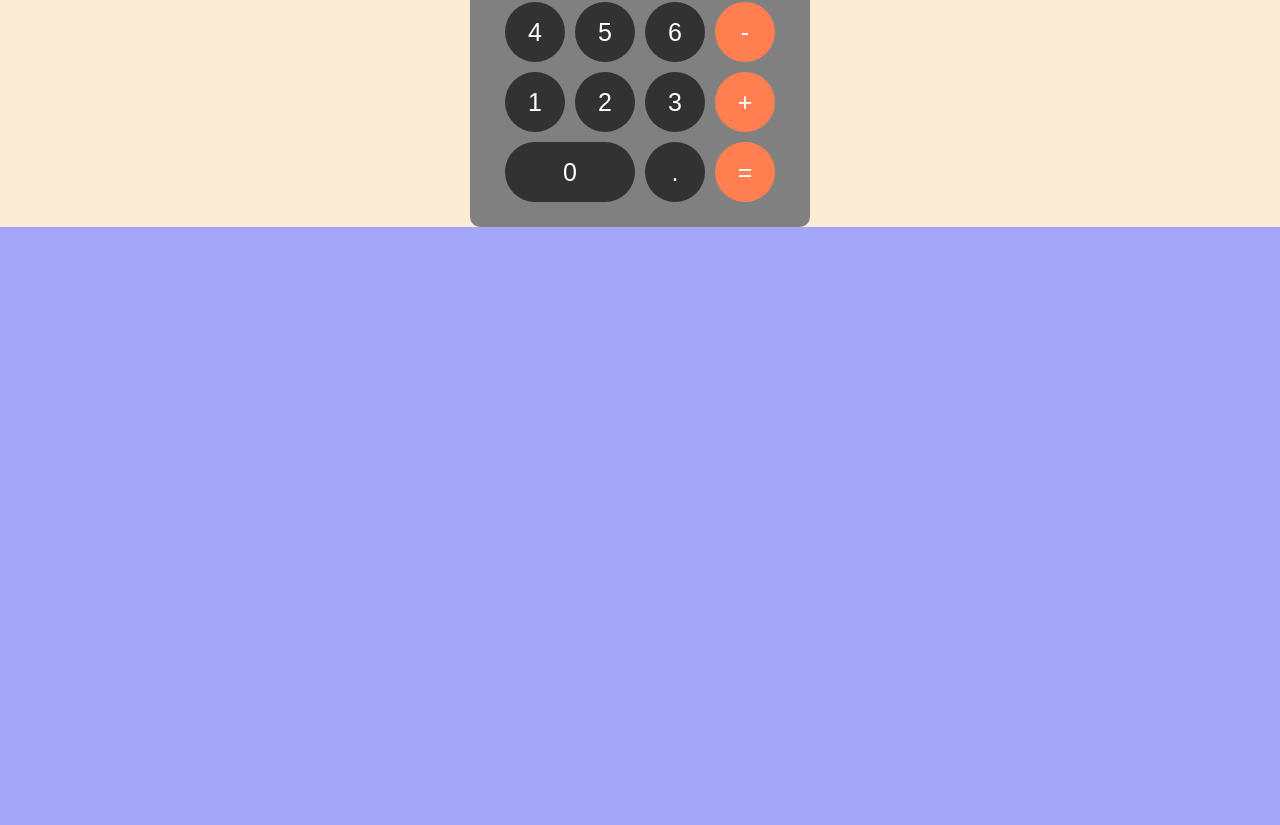
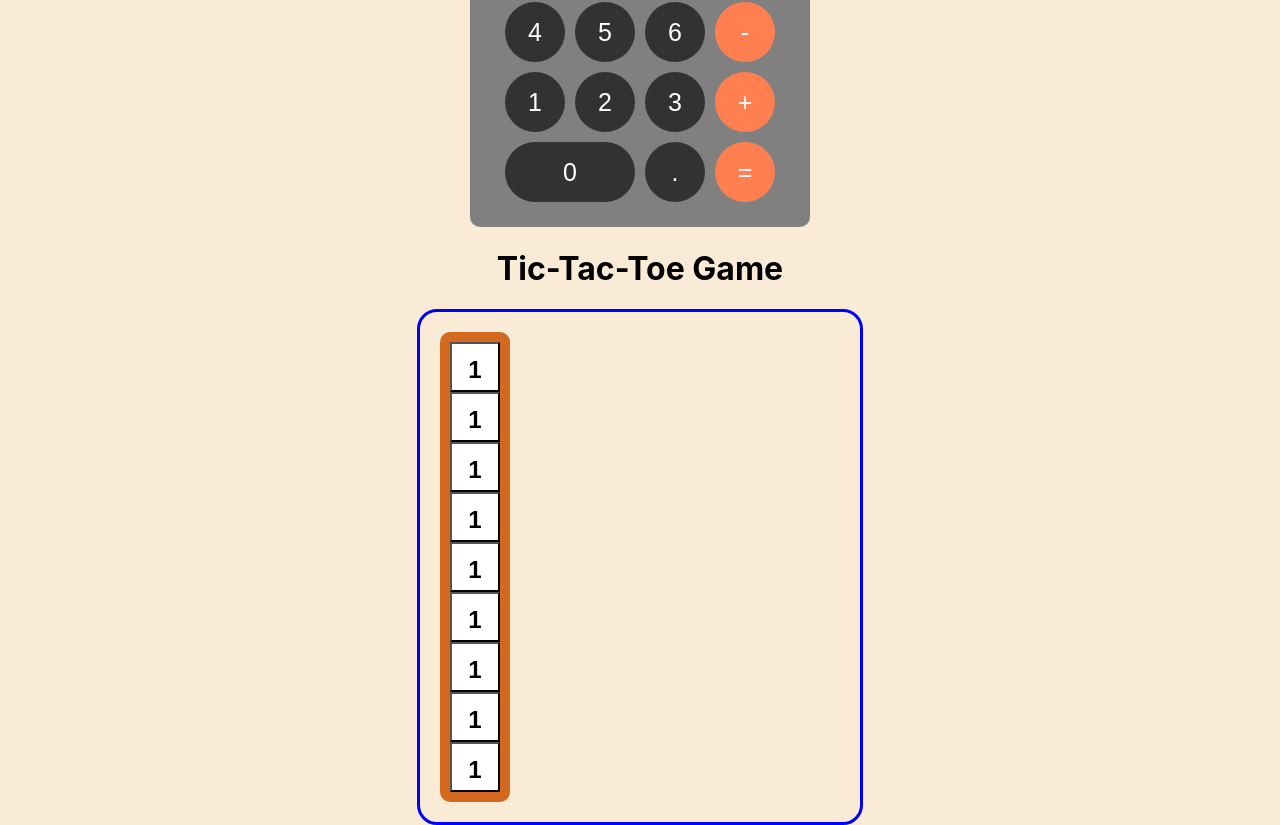
Before and after one commit to chendh/my-react-app, a React (Create React App) app: page / in a window 1280 px wide. Shown: the part 848-1673 px from the top of the page. Before the commit the page ends 1075 px from the top, so only its background shows below. Built offline with nearby package versions, Linux system fonts and the light colour scheme.

Commit message:
feat: Add Tic-Tac-Toe game component

```diff
--- a/src/App.js
+++ b/src/App.js
@@ -2,6 +2,7 @@ import "./App.css";
 import MyRGBPanel from "./components/rgb-panel/MyRGBPanel"
 import MySlider from "./components/rgb-panel/MySlider";
 import MyCalculator from "./components/calculator/MyCalculator";
+import TicTacToe from "./components/tic-tac-toe/TicTacToe";
 
 function App() {
   return (
@@ -12,6 +13,8 @@ function App() {
       <MyRGBPanel />
       <h1>MyCalculator</h1>
       <MyCalculator />
+      <h1>Tic-Tac-Toe Game</h1>
+      <TicTacToe />
     </div>
   );
 }
--- /dev/null
+++ b/src/components/tic-tac-toe/Board.js
@@ -0,0 +1,26 @@
+import React from "react";
+import Square from "./Square";
+import "./tictactoe.css";
+
+function Board() {
+  return (
+    <div className="tic-tac-toe-board">
+        <div className="board-row">
+            <Square>1</Square>
+            <Square>2</Square>
+            <Square>3</Square>
+        </div>
+        <div className="board-row">
+            <Square>1</Square>
+            <Square>2</Square>
+            <Square>3</Square>
+        </div>
+        <div className="board-row">
+            <Square>1</Square>
+            <Square>2</Square>
+            <Square>3</Square>
+        </div>
+    </div>
+  );
+}
+export default Board;
--- /dev/null
+++ b/src/components/tic-tac-toe/Square.js
@@ -0,0 +1,12 @@
+import React from "react";
+import "./tictactoe.css";
+
+function Square() {
+  return (
+    <div>
+      <button className="square">1</button>
+    </div>
+  );
+}
+
+export default Square;
--- /dev/null
+++ b/src/components/tic-tac-toe/TicTacToe.js
@@ -0,0 +1,13 @@
+import React from "react";
+import Board from "./Board";
+import "./tictactoe.css";
+
+function TicTacToe() {
+  return (
+    <div className="game">
+      <Board />
+    </div>
+  );
+}
+
+export default TicTacToe;
--- /dev/null
+++ b/src/components/tic-tac-toe/tictactoe.css
@@ -0,0 +1,34 @@
+.square{
+    background-color: white;
+    width: 50px;
+    height: 50px;
+    font-size: 24px;
+    font-weight: bold;
+    cursor: pointer;
+    line-height: 50px;
+    margin: auto;
+    float: left;
+    text-align: center;
+}
+
+.game{
+    width: 400px;
+    margin: auto;
+    border: 3px solid blue;
+    border-radius: 20px;
+    padding: 20px;
+    display: flex;
+    flex-direction: row;
+}
+
+.tic-tac-toe-board{
+    background-color: chocolate;
+    padding: 10px;
+    border-radius: 10px;
+}
+
+.board-row:after{
+    clear: both;
+    content: '';
+    display: table;
+}
```
